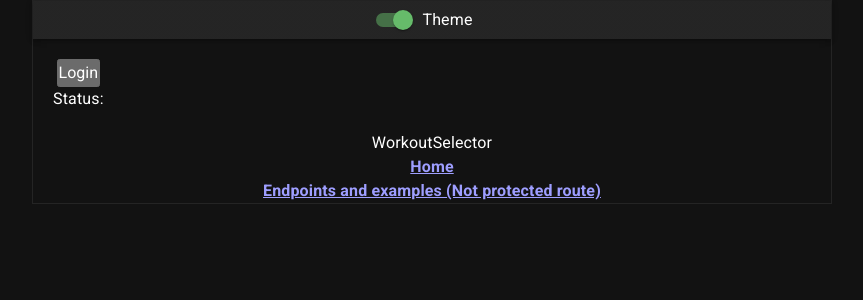
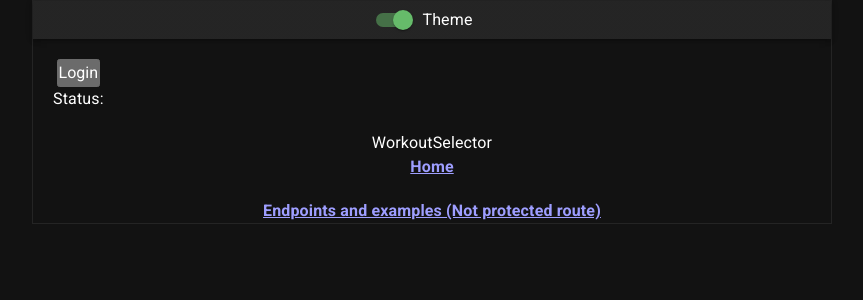
Before and after one commit to oleivahn/simple-timer, a React (Vite) app: page / in a window 1280 px wide. Shown: the top 300 px of the page, without its empty margins (208-1071 px from the left). Built offline with nearby package versions, Linux system fonts and the light colour scheme.

Commit message:
Getting the access token from Auth0 SDK FINALLY

```diff
--- a/src/auth/auth0Provider.jsx
+++ b/src/auth/auth0Provider.jsx
@@ -19,6 +19,11 @@ const Auth0ProviderWithHistory = ({ children }) => {
       clientId={clientId}
       redirectUri={window.location.origin}
       onRedirectCallback={onRedirectCallback}
+      authorizationParams={{
+        redirect_uri: window.location.origin,
+        audience: "https://www.simple-workouts-api.com",
+        scope: "read:current_user update:current_user_metadata",
+      }}
     >
       {children}
     </Auth0Provider>
--- a/src/components/LoginButton.jsx
+++ b/src/components/LoginButton.jsx
@@ -1,26 +1,8 @@
 import React from "react";
 import { useAuth0 } from "@auth0/auth0-react";
 
-import axios from "axios";
-
 function LoginButton() {
-  // const handleLogin = async () => {
-  //   const { loginWithRedirect } = useAuth0();
-  //   console.log(loginWithRedirect);
-  // };
-
-  const { loginWithRedirect, logout, user, isLoading } = useAuth0();
-  console.log(
-    "🚀 ~ file: LoginButton.jsx:13 ~ LoginButton ~ isLoading:",
-    isLoading
-  );
-  console.log("🚀 ~ file: LoginButton.jsx:13 ~ LoginButton ~ user:", user);
-  console.log("🚀 ~ file: LoginButton.jsx:13 ~ LoginButton ~ logout:", logout);
-  console.log(
-    "🚀 ~ file: LoginButton.jsx:13 ~ LoginButton ~ loginWithRedirect:",
-    loginWithRedirect
-  );
-  // console.log(loginWithRedirect);
+  const { loginWithRedirect, user, isLoading } = useAuth0();
 
   return (
     <>
--- a/src/components/LogoutButton.jsx
+++ b/src/components/LogoutButton.jsx
@@ -4,7 +4,7 @@ import { useAuth0 } from "@auth0/auth0-react";
 import axios from "axios";
 
 function LogoutButton() {
-  const { loginWithRedirect, logout, user, isLoading } = useAuth0();
+  const { logout, user, isLoading } = useAuth0();
 
   return (
     <>
--- a/src/components/WorkoutPage.jsx
+++ b/src/components/WorkoutPage.jsx
@@ -5,6 +5,7 @@ import Timer from "./Timer";
 import Questions from "./Questions";
 import StopWatch from "./Stopwatch";
 import { Link } from "react-router-dom";
+import { useAuth0 } from "@auth0/auth0-react";
 
 // import data from "../data/chestAndBack.json";
 
@@ -14,6 +15,13 @@ const WorkoutPage = () => {
 
   const [pageNumber, setPageNumber] = useState(0);
   const [finished, setFinished] = useState(false);
+
+  // Authorize user
+  const { getAccessTokenSilently } = useAuth0();
+  // const token = getAccessTokenSilently().then((res) => console.log(res));
+  const token = getAccessTokenSilently().then((res) => console.log(res));
+
+  console.log("token", token);
 
   useEffect(() => {
     // Axios Example
--- a/src/components/WorkoutSelector.jsx
+++ b/src/components/WorkoutSelector.jsx
@@ -4,12 +4,12 @@ import { Link } from "react-router-dom";
 import { useAuth0 } from "@auth0/auth0-react";
 
 function WorkoutSelector() {
-  const { loginWithRedirect, logout, user, isLoading } = useAuth0();
+  const { isAuthenticated, getAccessTokenSilently } = useAuth0();
 
   return (
     <>
       <div>WorkoutSelector</div>
-      <h4>
+      <h4 style={{ paddingBottom: "20px" }}>
         <Link to={`/`}>Home</Link>
       </h4>
       <h4>
@@ -17,8 +17,8 @@ function WorkoutSelector() {
           Endpoints and examples (Not protected route)
         </Link>
       </h4>
-      {/* TODO: HIDES THESE ROUTES IF NOT LOGGED IN */}
-      {!isLoading && user && (
+      {/* HIDES THESE ROUTES IF NOT LOGGED IN */}
+      {isAuthenticated && (
         <>
           <h4>
             <Link to={`workout/3`}>
```
Also changed, not shown: notes/Auth.md (+10 -8 lines), 1 other file (tests, documents, lock files or other folders).
